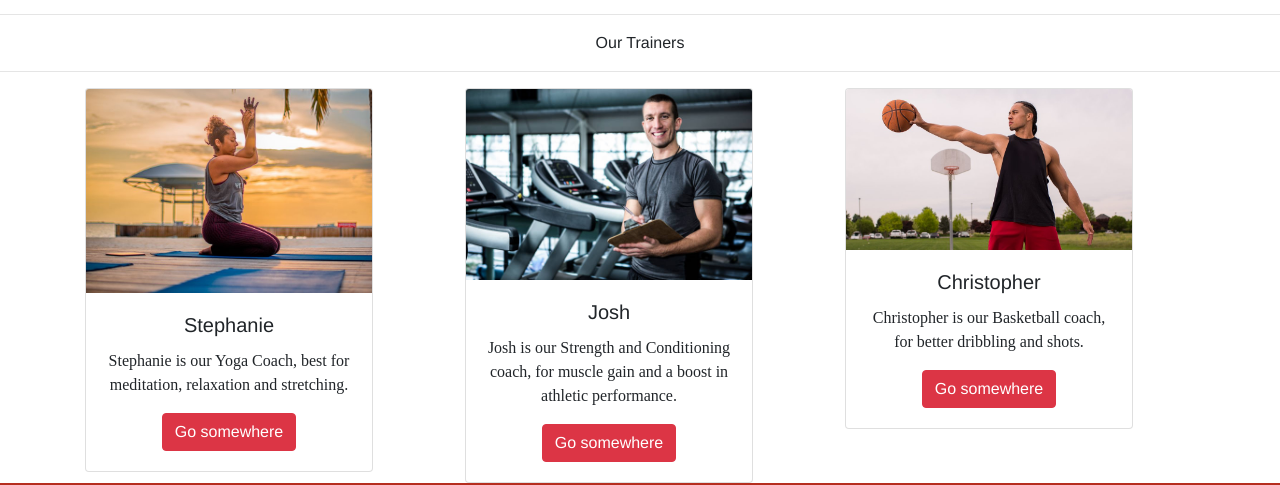
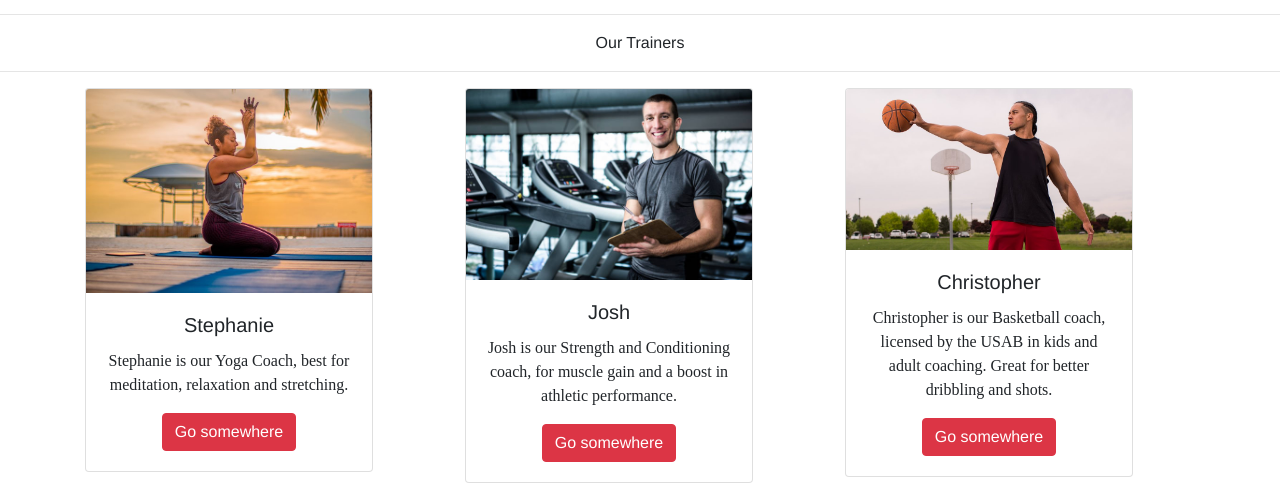
Before and after one commit to Avelez15/portfolio-project-FitFreakz, a website: page ourtrainers.html in a window 1280 px wide. Shown: the part 324-809 px from the top of the page. Drawn offline with nearby package versions, Linux system fonts and the light colour scheme.

Commit message:
fixed alignment issue in OurTrainers

```diff
--- a/ourtrainers.html
+++ b/ourtrainers.html
@@ -66,7 +66,7 @@
     </div>
     <hr />
     <div class="container">
-        <div class="row">
+        <div class="row mb-5">
             <div class="col float-left">
                 <div class="card" style="width: 18rem;">
                     <img src="img/StephanieYogaCoach.jpg" class="card-img-top" alt="StephanieYogaCoach"
@@ -96,7 +96,7 @@
                         alt="ChristopherBasketballTrainer" id="ourTrainerChrisImg">
                     <div class="card-body text-center">
                         <h5 class="card-title">Christopher</h5>
-                        <p class="card-text">Christopher is our Basketball coach, for better dribbling and shots.</p>
+                        <p class="card-text">Christopher is our Basketball coach, licensed by the USAB in kids and adult coaching. Great for better dribbling and shots.</p>
                         <a href="#" class="btn btn-danger">Go somewhere</a>
                     </div>
                 </div>
```
